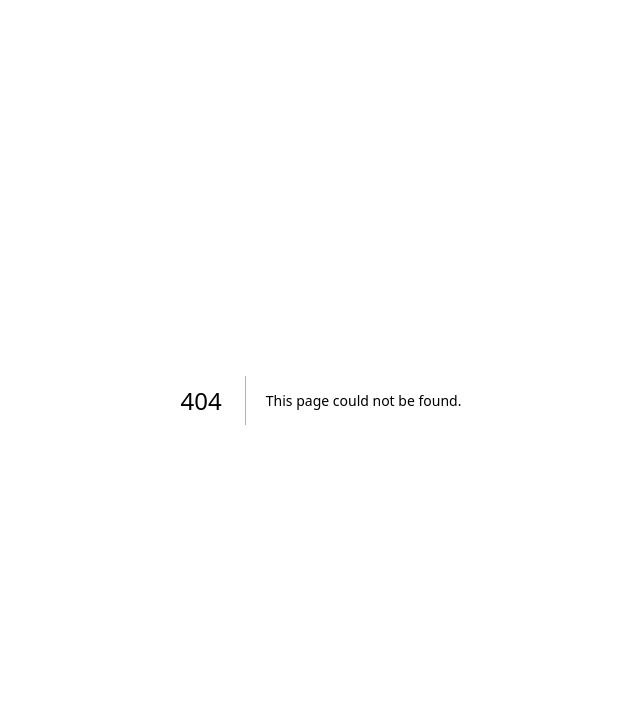
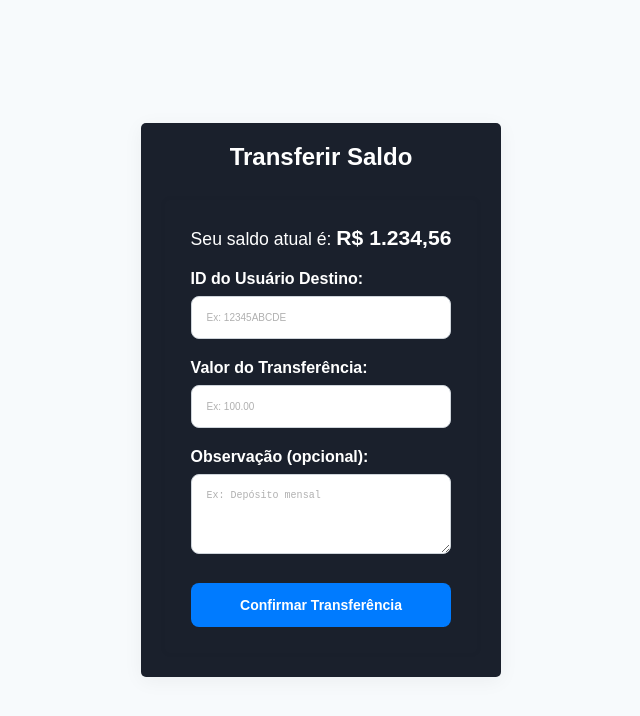
Before and after one commit to PFMJunior/carteira-financeira, a Next.js app: page /transfer in a window 1280 px wide. Before the commit this address had no page. Shown: the top 716 px of the page, without its empty margins (319-959 px from the left). Built offline with nearby package versions, Linux system fonts and the light colour scheme.

Commit message:
Create page transfer

```diff
--- /dev/null
+++ b/app/transfer/page.tsx
@@ -0,0 +1,49 @@
+import styles from "./styles.module.scss";
+
+export default function TransferPage() {
+    return(
+        <div className={styles.transferPage}>
+            <section className={styles.operationFormContainer}>
+                <h1>Transferir Saldo</h1>
+                <div className={styles.formCard}>
+                    <p className={styles.currentBalanceInfo}>Seu saldo atual é: <span className={styles.currentBalanceValue}>R$ 1.234,56</span></p>
+
+                    <form className={styles.depositForm}>
+                        <div className={styles.formGroup}>
+                            <label htmlFor="amount">ID do Usuário Destino:</label>
+                            <input
+                                type="text"
+                                id="recipient-id"
+                                name="recipientId"
+                                placeholder="Ex: 12345ABCDE"
+                                required
+                            />
+                        </div>
+                        <div className={styles.formGroup}>
+                            <label htmlFor="amount">Valor do Transferência:</label>
+                            <input
+                                type="number"
+                                id="amount"
+                                name="amount"
+                                placeholder="Ex: 100.00"
+                                step="0.01"
+                                min="0.01"
+                                required
+                            />
+                        </div>
+                        <div className={styles.formGroup}>
+                            <label htmlFor="description">Observação (opcional):</label>
+                            <textarea
+                                id="description"
+                                name="description"
+                                rows={3}
+                                placeholder="Ex: Depósito mensal"
+                            ></textarea>
+                        </div>
+                        <button type="submit" className={styles.submitButton}>Confirmar Transferência</button>
+                    </form>
+                </div>
+            </section>
+        </div>
+    );
+}
--- /dev/null
+++ b/app/transfer/styles.module.scss
@@ -0,0 +1,115 @@
+.transferPage {
+    display: flex;
+    flex-direction: column;
+    align-items: center;
+    justify-content: center;
+
+    background-color: var(--color-secondary-light);
+
+    min-height: 100vh;
+    padding: 2rem;
+
+    .operationFormContainer {
+        background-color: var(--color-primary-dark);
+        border-radius: 0.5rem;
+        box-shadow: 0 0.4rem 2rem rgba(0, 0, 0, 0.05);
+
+        padding: 2rem;
+
+        h1 {
+            color: var(--white);
+            margin-bottom: 2.5rem;
+            text-align: center;
+        }
+
+        .formCard {
+            border-radius: 1rem;
+            box-shadow: inset 0 0 5px rgba(0, 0, 0, 0.05);
+            padding: 3rem;
+
+            .currentBalanceInfo {
+                color: var(--white);
+                font-size: 1.1em;
+                margin-bottom: 2rem;
+                text-align: center;
+
+                .currentBalanceValue {
+                    color: var(--success-color);
+                    font-weight: bold;
+                    font-size: 1.2em;
+                }
+            }
+        }
+
+        .depositForm {
+            .formGroup {
+                margin-bottom: 2rem;
+
+                label {
+                    display: block;
+
+                    color: var(--white);
+                    font-weight: bold;
+                    margin-bottom: 0.8rem;
+                }
+
+                input,
+                textarea {
+                    border: 1px solid var(--border-color);
+                    border-radius: 0.8rem;
+                    box-sizing: border-box;
+
+                    font-size: 1rem;
+                    padding: 1.5rem 1.5rem;
+                    width: 100%;
+                    transition:
+                        border-color 0.3s ease,
+                        box-shadow 0.3s ease;
+
+                    &:focus {
+                        border-color: var(--background-button-register);
+                        box-shadow: 0 0 0 3px rgba(var(--background-button-register), 0.2);
+                        outline: none;
+                    }
+
+                    &::placeholder {
+                        color: #b0b0b0;
+                    }
+                }
+
+                textarea {
+                    resize: vertical;
+                    min-height: 8rem;
+                }
+            }
+
+            .submitButton {
+                background-color: var(--background-button-register);
+                border: 0;
+                border-radius: 0.8rem;
+
+                color: #fff;
+                cursor: pointer;
+
+                font-size: 1.4rem;
+                font-weight: bold;
+
+                margin-top: 0.5rem;
+                padding: 1.4rem 2rem;
+                transition:
+                    background-color 0.3s ease,
+                    transform 0.2s ease;
+                width: 100%;
+
+                &:hover {
+                    background-color: darken(#007bff, 10%);
+                    transform: translateY(-2px);
+                }
+
+                &:active {
+                    transform: translateY(0);
+                }
+            }
+        }
+    }
+}
```
